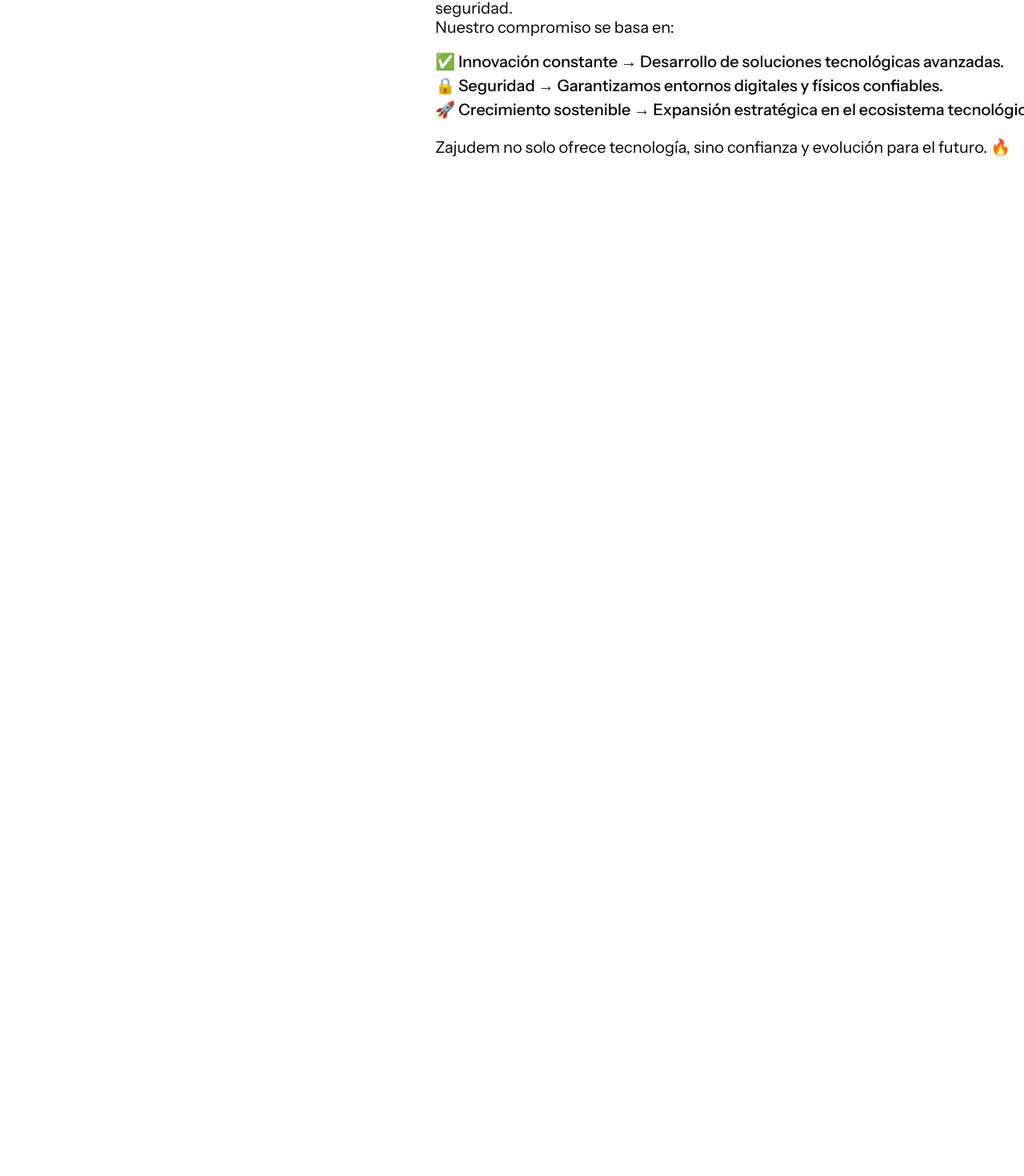
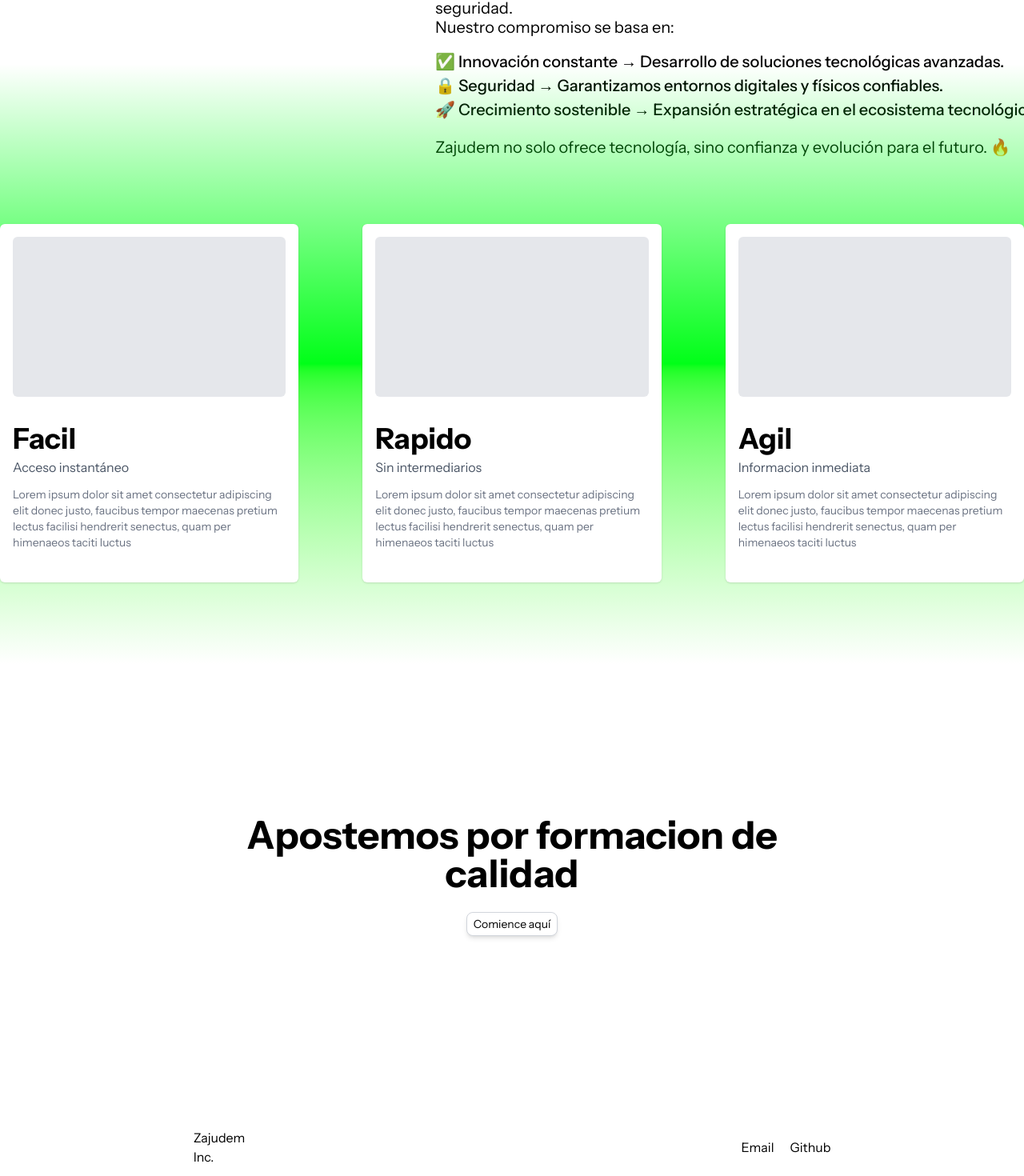
Before and after one commit to oxtornado/zajudem, a React (Vite) app: page / in a window 1280 px wide. Shown: the part 1137-2607 px from the top of the page at 80% size. Before the commit the page ends 1508 px from the top, so only its background shows below. Built offline with nearby package versions, Linux system fonts and the light colour scheme.

Commit message:
Add Card and Footer components; update Header and middleGradient for improved layout and loading state

```diff
--- /dev/null
+++ b/src/components/card.tsx
@@ -0,0 +1,26 @@
+interface CardProps {
+    image?: any;
+    title: string;
+    subtitle: string;
+    description: string;
+}
+
+const Card = ({ image, title, subtitle, description }: CardProps) => {
+    return (
+        <div className="w-100 bg-white rounded-md shadow-sm transform -translate-y-50">
+            <div className="h-50 bg-gray-200 rounded-md m-4">
+            {image}
+            </div>
+
+            <div className="p-4">
+            <h2 className="text-4xl font-bold mb-1">{title}</h2>
+            <p className="text-base text-gray-600 mb-3">{subtitle}</p>
+            <p className="text-sm text-gray-500 pb-6">
+                {description}
+            </p>
+            </div>
+        </div>
+    );
+};
+
+export default Card;
--- /dev/null
+++ b/src/components/footer.tsx
@@ -0,0 +1,26 @@
+import Button from "./button";
+const Footer = () => {
+    return (
+        <div>
+            <div className="m-60">
+                <h1 className="text-5xl font-bold text-center">
+                    Apostemos por formacion de calidad
+                </h1>
+                <div className="pt-2 flex justify-center mt-4">
+                    <Button />
+                </div>
+            </div>
+            <div className="flex place-items-center justify-center mx-120 mb-5">
+                <p className="w-70">Zajudem Inc.</p>
+                    <p className="mr-5 ml-155">
+                        <a href="#">Email</a>
+                    </p>
+                    <p>
+                        <a href="#">Github</a>
+                    </p>
+            </div>
+        </div>
+    );
+};
+
+export default Footer;
--- a/src/components/header.tsx
+++ b/src/components/header.tsx
@@ -1,10 +1,24 @@
+import { useEffect, useState } from 'react';
 import Button from './button';
 
 const Header = () => {
+  const [isLoading, setIsLoading] = useState(true);
+
+  useEffect(() => {
+    // Simula carga inicial. Reemplázalo por tu lógica real si es necesario.
+    const timer = setTimeout(() => setIsLoading(false), 800);
+    return () => clearTimeout(timer);
+  }, []);
+
   return (
-    <div className="mt-3">
+    <div
+      className={`
+        mt-3 transition-all duration-700 ease-in-out
+        ${isLoading ? 'blur-md opacity-60 pointer-events-none' : 'blur-0 opacity-100'}
+      `}
+    >
       <div className="flex justify-evenly">
-        <a href="/" className="">Quienes somos</a>
+        <a href="/">Quienes somos</a>
         <a href="/">Servicio</a>
         <Button />
       </div>
--- a/src/components/middleGradient.tsx
+++ b/src/components/middleGradient.tsx
@@ -1,9 +1,30 @@
-import '../styles.css'
-const GradientBackground = () => {
+import Card from "./card";
+const GreenGradientBackground = () => {
   return (
-    <div className="bg-gradient-to-r from-indigo-500 from-10% via-sky-500 via-30% to-emerald-500 to-90%">
+    <div className="static transform -translate-y-[-50px] h-[750px] bg-gradient-to-b from-white-500 via-[#00FF18] to-white mt-100">
+        <div className="flex flex-col">
+          <div className="mt-100 flex flex-row gap-20 justify-center items-center">
+            <Card
+                  title="Facil"
+                  subtitle="Acceso instantáneo"
+                  description="Lorem ipsum dolor sit amet consectetur adipiscing elit donec justo,  faucibus tempor maecenas pretium lectus facilisi hendrerit senectus,  quam per himenaeos taciti luctus "
+              />
+              <Card
+                  title="Rapido"
+                  subtitle="Sin intermediarios"
+                  description="Lorem ipsum dolor sit amet consectetur adipiscing elit donec justo,  faucibus tempor maecenas pretium lectus facilisi hendrerit senectus,  quam per himenaeos taciti luctus "
+              />
+              <Card
+                  title="Agil"
+                  subtitle="Informacion inmediata"
+                  description="Lorem ipsum dolor sit amet consectetur adipiscing elit donec justo,  faucibus tempor maecenas pretium lectus facilisi hendrerit senectus,  quam per himenaeos taciti luctus "
+              />
+          </div>
+        </div>
     </div>
   );
 };
 
-export default GradientBackground;
+export default GreenGradientBackground;
+
+/* Rectangle 99 */
--- a/src/main.tsx
+++ b/src/main.tsx
@@ -5,6 +5,7 @@
 import GreenGradientText from './components/greenGradientText'
 import WhoAreWe from './components/whoAreWe'
 import GradientBackground from './components/middleGradient'
+import Footer from './components/footer'
 
 createRoot(document.getElementById('root')!).render(
   <StrictMode>
@@ -13,5 +14,6 @@
   <GreenGradientText />
   <WhoAreWe />
   <GradientBackground />
+  <Footer />
   </StrictMode>
 )
```
